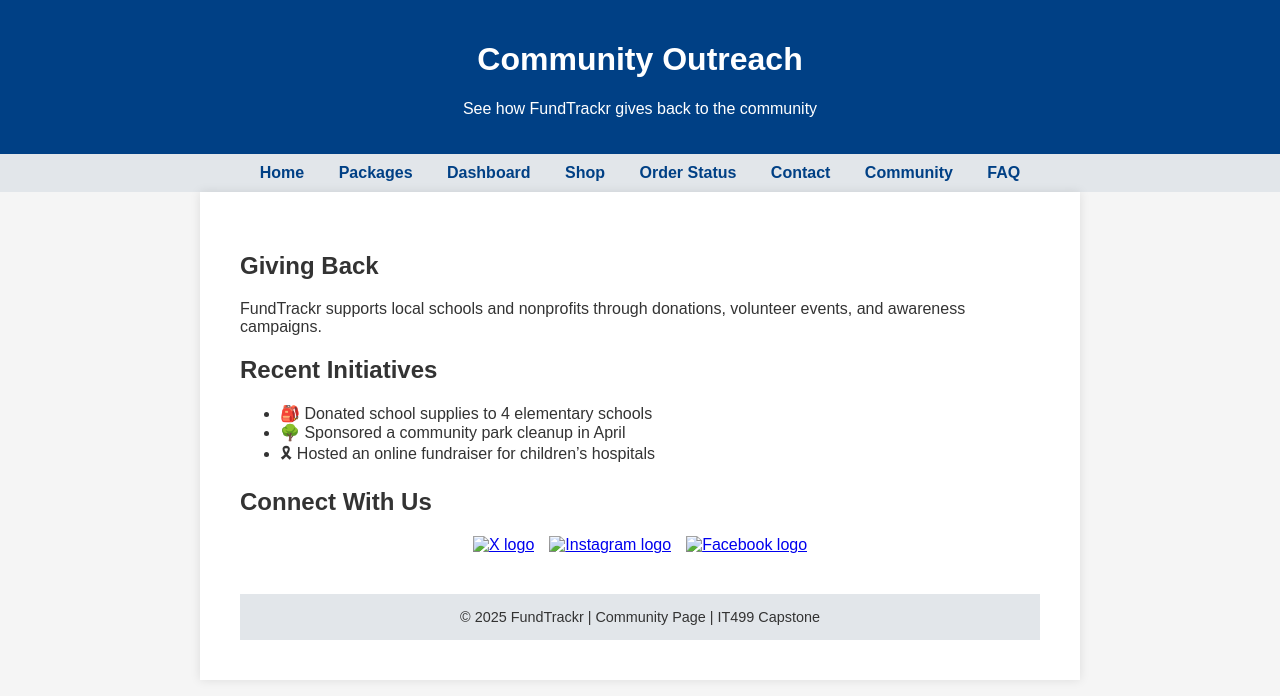
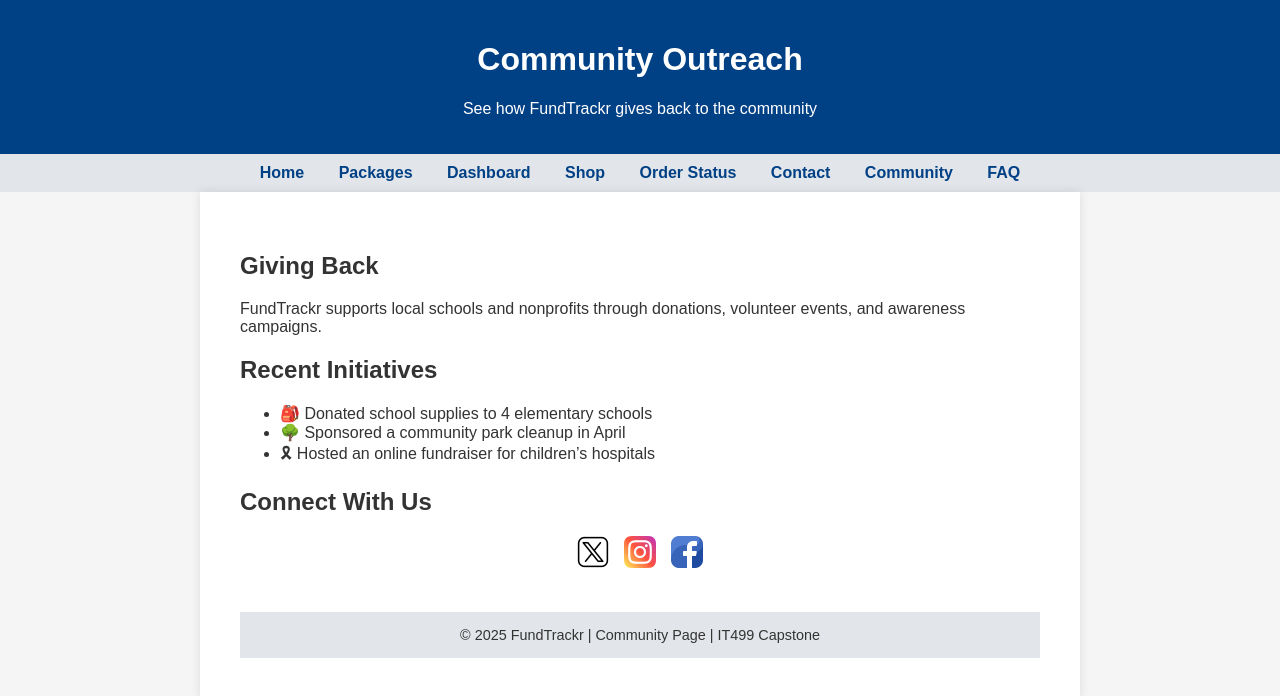
Before and after one commit to aervin2285/IT499_FundTrackr, a plain HTML site: page community.html in a window 1280 px wide. Drawn offline with Linux system fonts and the light colour scheme.

Commit message:
Add files via upload

```diff
--- a/community.html
+++ b/community.html
@@ -38,11 +38,11 @@
     <h2>Connect With Us</h2>
     <div class="social-links">
      <a href="https://x.com" target="_blank">
-     <img src="images/X logo.png" alt="X logo" class="social-icon"></a>
+     <img src="X logo.png" alt="X logo" class="social-icon"></a>
      <a href="https://instagram.com" target="_blank">
-     <img src="images/instagram logo.png" alt="Instagram logo" class="social-icon"></a>
+     <img src="instagram logo.png" alt="Instagram logo" class="social-icon"></a>
      <a href="https://facebook.com" target="_blank">
-     <img src="images/facebook logo.png" alt="Facebook logo" class="social-icon"></a>
+     <img src="facebook logo.png" alt="Facebook logo" class="social-icon"></a>
   </div>
 
   <footer>
```
